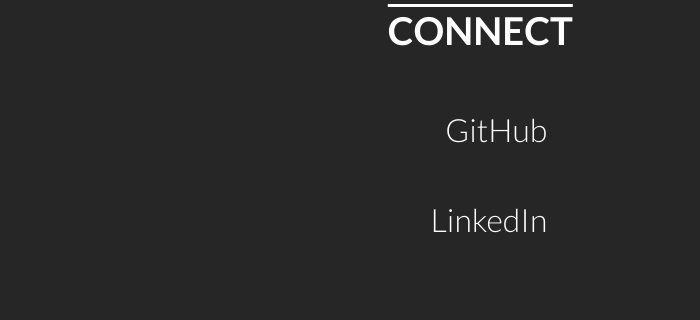
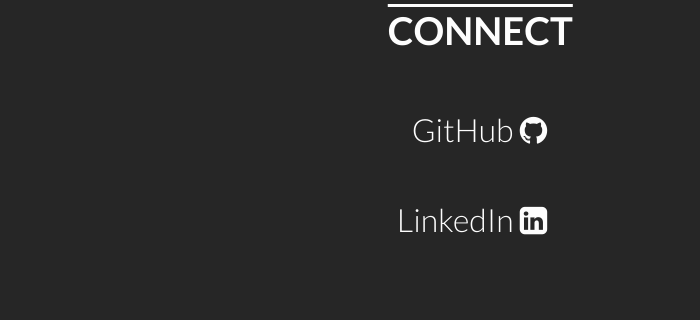
Before and after one commit to j-hha/j-hha.github.io, a plain HTML site: page index.html in a window 1280 px wide. Shown: the part 3520-3840 px from the top of the page, 580-1280 px from the left. Drawn offline with nearby package versions, Linux system fonts and the light colour scheme.

Commit message:
added linkedIn and Github icons

```diff
--- a/index.html
+++ b/index.html
@@ -66,8 +66,16 @@
       </div>
       <h2>connect</h2>
       <ul>
-        <li><a href="https://github.com/j-hha">GitHub</a></li>
-        <li> <a href="https://www.linkedin.com/in/hanna-hauck-85158b20">LinkedIn</a></li>
+        <li>
+          <a href="https://github.com/j-hha">
+            GitHub <i class="fa fa-github" aria-hidden="true"></i>
+          </a>
+        </li>
+        <li>
+          <a href="https://www.linkedin.com/in/hanna-hauck-85158b20">
+            LinkedIn <i class="fa fa-linkedin-square" aria-hidden="true"></i>
+          </a>
+        </li>
       </ul>
     </section>
     <footer>
```
